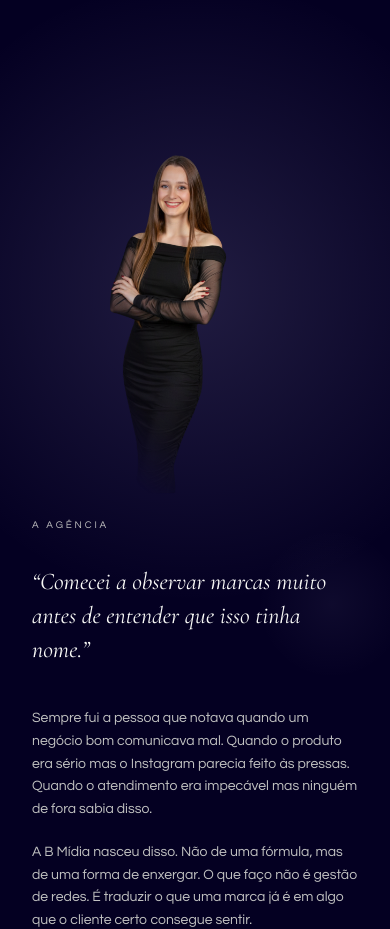
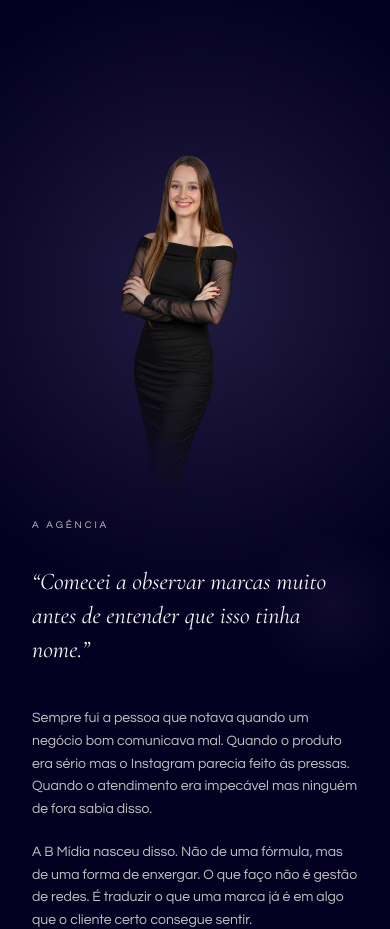
Before and after one commit to brunaribeirosocialmedia-glitch/bmidia-site, a Next.js app: page / in a window 390 px wide. Shown: the part 5700-6629 px from the top of the page. Built offline with nearby package versions, Linux system fonts and the light colour scheme.

Commit message:
fix: ajusta enquadramento da foto no mobile

```diff
--- a/app/globals.css
+++ b/app/globals.css
@@ -50,6 +50,6 @@ body {
   /* A pessoa fica à esquerda dentro do PNG (sobra transparente à direita).
      Empurramos a imagem para a direita para centralizar o corpo na tela. */
   .foto-bruna-container img {
-    transform: scale(1.28) translateX(8%) !important;
+    transform: scale(1.28) translateX(12%) !important;
   }
 }
```
